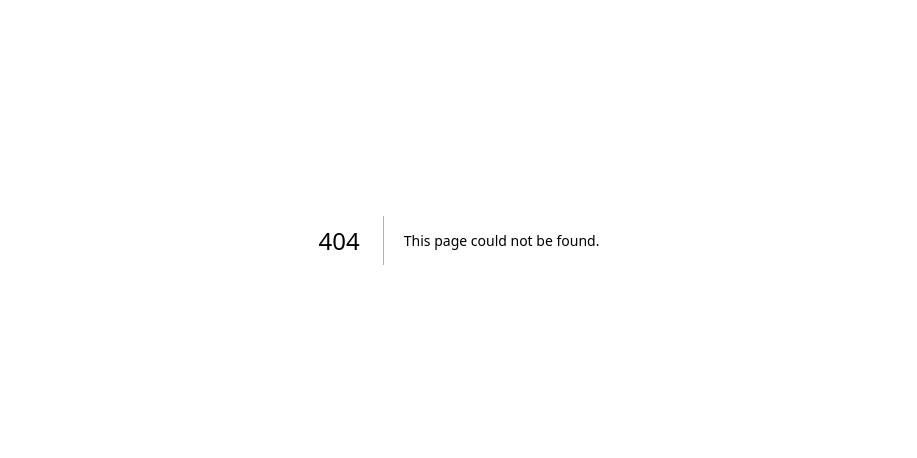
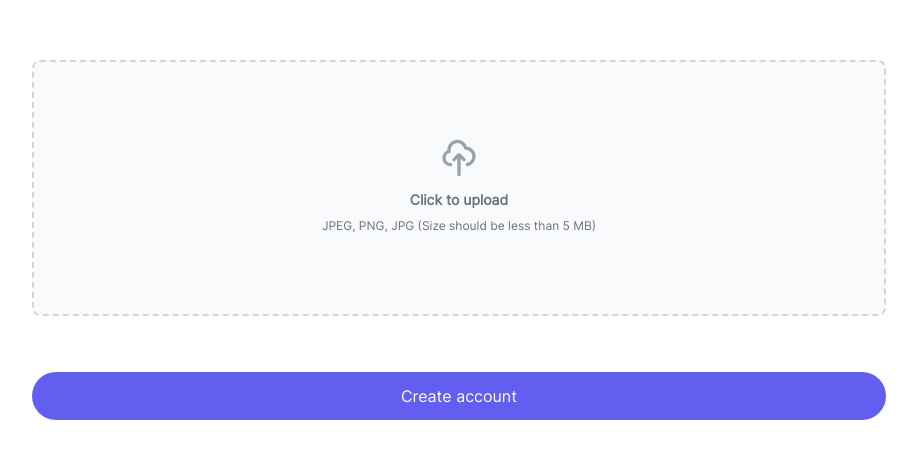
Before and after one commit to matintohidi/chat-app-client, a Next.js app: page /set-profile in a window 1280 px wide. Before the commit this address had no page. Shown: the part 160-618 px from the top of the page, without its empty margins (181-1098 px from the left). Built offline with nearby package versions, Linux system fonts and the light colour scheme.

Commit message:
Add SetProfilePage component with profile image upload and validation

```diff
--- /dev/null
+++ b/src/app/(auth)/set-profile/page.tsx
@@ -0,0 +1,184 @@
+"use client";
+
+import React, { useEffect, useState } from "react";
+import * as yup from "yup";
+import { SUPPORTED_FORMATS } from "@/utils/supported_formats";
+
+const SetProfilePage: React.FC = () => {
+  const [errors, setErrors]: any[] = useState([]);
+  const [user, setUser]: any = useState(null);
+
+  useEffect(() => {
+    const fetchUser = async () => {
+      // try {
+      //   const getUser = await callApi().post(
+      //     userRoute,
+      //     { tokenKey: "setProfile" },
+      //     {
+      //       headers: {
+      //         authorization: cookies["set-profile-token"],
+      //       },
+      //     }
+      //   );
+      //   setUser(getUser.data.user);
+      // } catch {
+      //   removeCookies("set-profile-token");
+      //   navigate("/login");
+      // }
+    };
+
+    fetchUser();
+  }, []);
+
+  // const setCookie = (token: string) => {
+  //   setCookies("chat-user", token, {
+  //     maxAge: 60 * 3,
+  //     domain: "localhost",
+  //     path: "/",
+  //     sameSite: "lax",
+  //   });
+  // };
+
+  const submitHandler = async (e: any) => {
+    e.preventDefault();
+
+    const formData = new FormData(e.target);
+    formData.append("id", user._id);
+
+    const profile = formData.get("profile");
+
+    const profileValidation = yup.object().shape({
+      profile: yup
+        .mixed()
+        .test(
+          "exist",
+          "No image",
+          (value) =>
+            (value as File).type !== "application/octet-stream" &&
+            (value as File).size !== 0
+        )
+        .test(
+          "format",
+          "The image format should be .jpeg .png .jpg.",
+          (value) => value && SUPPORTED_FORMATS.includes((value as File).type)
+        )
+        .test(
+          "size",
+          "The desired image size should be less than 5MB.",
+          (value) => value && (value as File).size <= 5000000
+        ),
+    });
+
+    try {
+      profileValidation.validateSync({ profile });
+
+      // try {
+      //   const res = await callApi().put(setProfileRoute, formData, {
+      //     headers: {
+      //       "Content-Type": "multipart/form-data",
+      //       Authorization: cookies["set-profile-token"],
+      //     },
+      //   });
+
+      //   if (res.status === 200) {
+      //     removeCookies("set-profile-token");
+      //     setCookie(res.data.token);
+
+      //     navigate("/chat");
+      //   }
+      // } catch (err) {
+      //   console.log(err);
+      // }
+    } catch (err: any) {
+      if (err.message === "No image") {
+        // try {
+        //   const res = await callApi().put(
+        //     setProfileRoute,
+        //     { id: user._id },
+        //     { headers: { Authorization: cookies["set-profile-token"] } }
+        //   );
+        //   if (res.status === 200) {
+        //     removeCookies("set-profile-token");
+        //     setCookie(res.data.token);
+        //     navigate("/chat");
+        //   }
+        // } catch (err) {
+        //   console.log(err);
+        // }
+      } else {
+        setErrors((prev: any[]) => {
+          if (!prev.includes(err.message)) {
+            return [err.message];
+          } else {
+            return [...prev];
+          }
+        });
+      }
+    }
+  };
+
+  return (
+    <form
+      onSubmit={submitHandler}
+      encType="multipart/form-data"
+      className="w-full h-screen flex flex-col justify-center items-center"
+    >
+      <div className="w-5/6 md:w-1/2 xl:w-2/3">
+        <div className="flex flex-col">
+          {errors.map((err: any) => (
+            <span key={err} className="text-red-600 text-md">
+              {err}
+            </span>
+          ))}
+        </div>
+
+        <div className="space-y-10">
+          <div className="flex items-center justify-center w-full">
+            <label
+              htmlFor="profile"
+              className="flex flex-col items-center justify-center w-full h-64 border-2 border-gray-300 border-dashed rounded-lg cursor-pointer bg-gray-50 hover:bg-gray-100"
+            >
+              <div className="flex flex-col items-center justify-center pt-5 pb-6">
+                <svg
+                  className="w-10 h-10 mb-3 text-gray-400"
+                  fill="none"
+                  stroke="currentColor"
+                  viewBox="0 0 24 24"
+                  xmlns="http://www.w3.org/2000/svg"
+                >
+                  <path
+                    strokeLinecap="round"
+                    strokeLinejoin="round"
+                    strokeWidth="2"
+                    d="M7 16a4 4 0 01-.88-7.903A5 5 0 1115.9 6L16 6a5 5 0 011 9.9M15 13l-3-3m0 0l-3 3m3-3v12"
+                  ></path>
+                </svg>
+                <p className="mb-2 text-sm text-gray-500">
+                  <span className="font-semibold">Click to upload</span>
+                </p>
+                <p className="text-xs text-gray-500">
+                  JPEG, PNG, JPG (Size should be less than 5 MB)
+                </p>
+              </div>
+              <input
+                id="profile"
+                type="file"
+                className="hidden"
+                name="profile"
+              />
+            </label>
+          </div>
+        </div>
+
+        <button
+          type="submit"
+          className="w-full xl:py-[12px] py-[8px] bg-primary text-white rounded-[36px] mt-14"
+        >
+          Create account
+        </button>
+      </div>
+    </form>
+  );
+};
+
+export default SetProfilePage;
```
